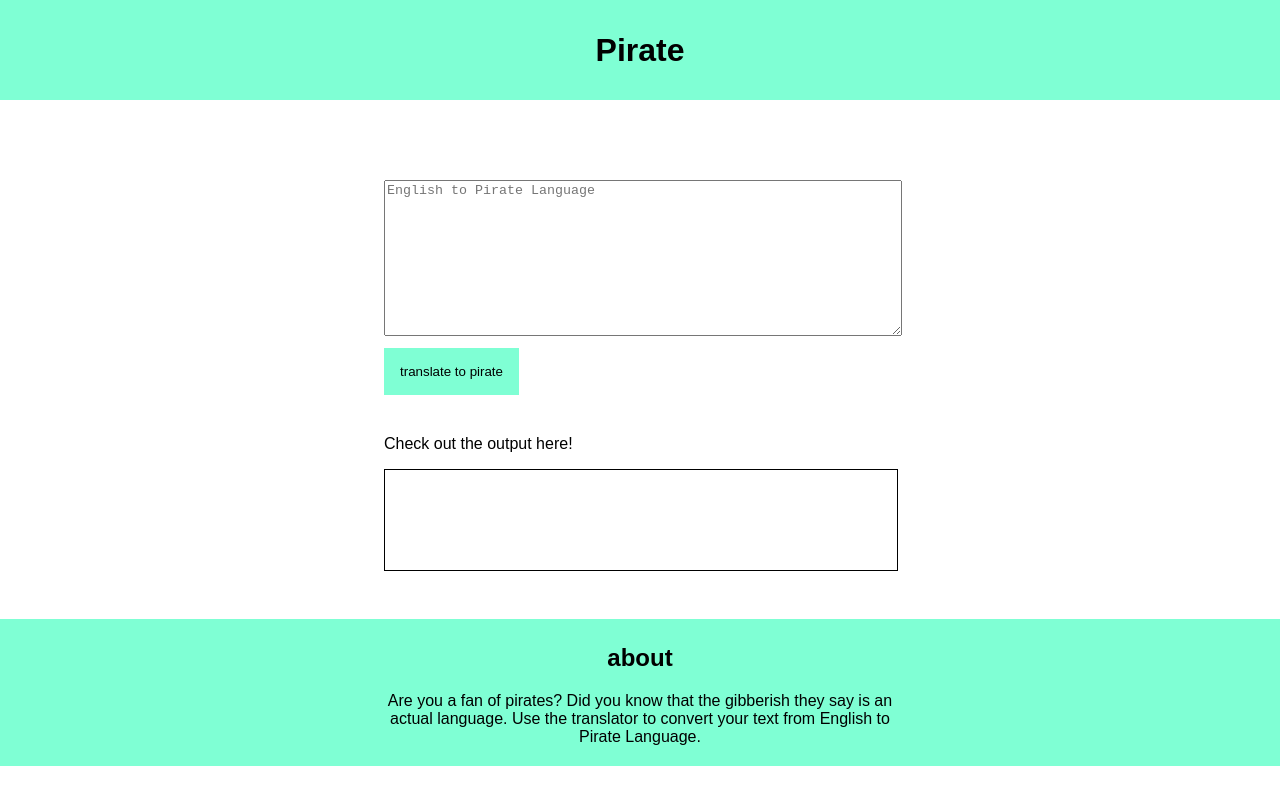
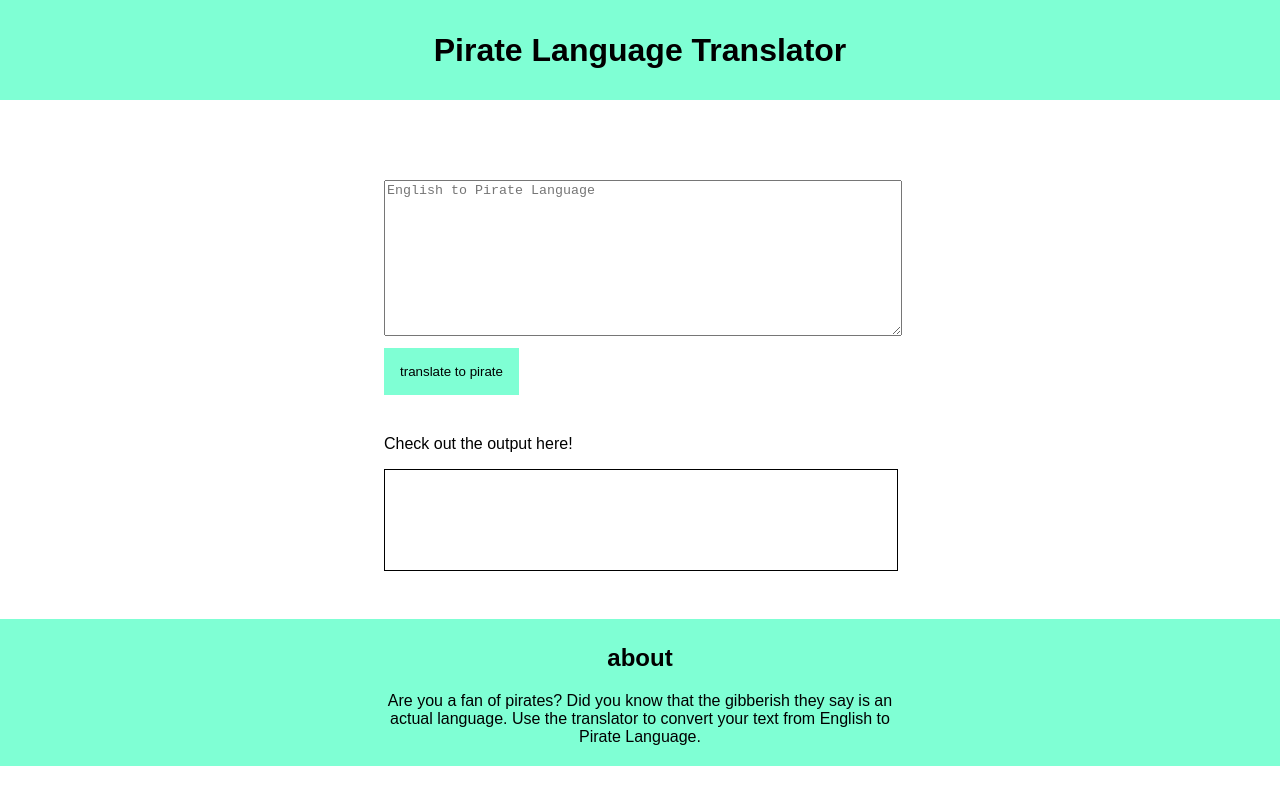
Before and after one commit to yaswanthmyneni/language-translator-2, a plain HTML site: page index.html in a window 1280 px wide. Drawn offline with Linux system fonts and the light colour scheme; a web font is replaced by a local one.

Commit message:
refactor: name changed for the app

```diff
--- a/index.html
+++ b/index.html
@@ -9,7 +9,7 @@
 </head>
 <body>
     <div id="heading">
-        <h1>Pirate</h1>
+        <h1>Pirate Language Translator</h1>
     </div>
     <div id="main-div">
         <textarea id="text-area" cols="50" rows="10" placeholder="English to Pirate Language"></textarea> <br>
```
